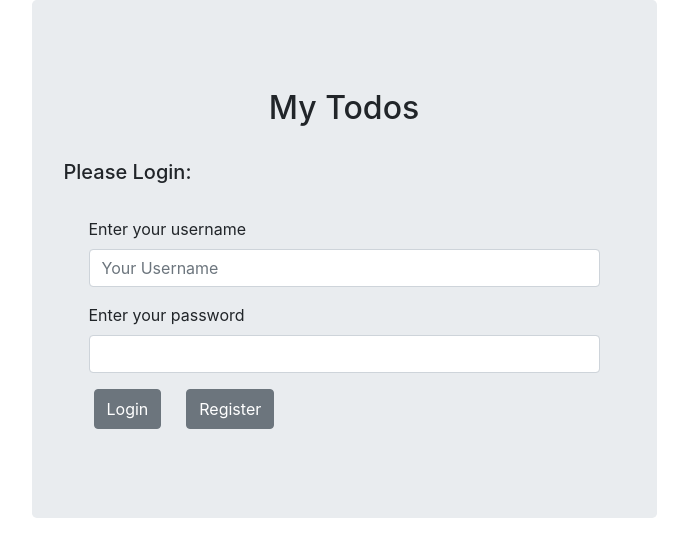
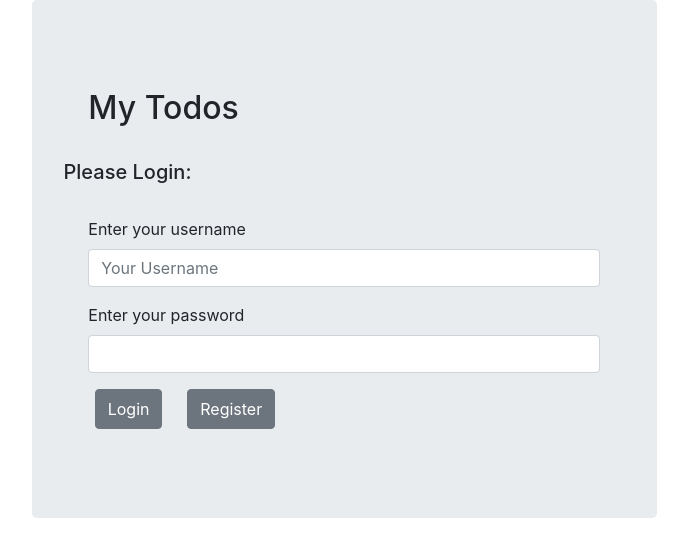
Before and after one commit to metamarcdw/python-fullstack-transcrypt, a plain HTML site: page index.html in a window 1280 px wide. Shown: the whole page, without its empty margins (296-984 px from the left). Drawn offline with nearby package versions, Linux system fonts and the light colour scheme.

Commit message:
Make improvements based on work from JS version.

```diff
--- a/index.html
+++ b/index.html
@@ -4,16 +4,12 @@
         <meta charset="utf-8">
         <meta name="viewport" content="width=device-width, initial-scale=1, shrink-to-fit=no">
 
-        <link rel="stylesheet" href="https://maxcdn.bootstrapcdn.com/bootstrap/4.0.0/css/bootstrap.min.css" integrity="sha384-Gn5384xqQ1aoWXA+058RXPxPg6fy4IWvTNh0E263XmFcJlSAwiGgFAW/dAiS6JXm" crossorigin="anonymous">
+        <link rel="stylesheet" href="https://stackpath.bootstrapcdn.com/bootstrap/4.1.3/css/bootstrap.min.css" integrity="sha384-MCw98/SFnGE8fJT3GXwEOngsV7Zt27NXFoaoApmYm81iuXoPkFOJwJ8ERdknLPMO" crossorigin="anonymous">
         <link href="https://maxcdn.bootstrapcdn.com/font-awesome/4.7.0/css/font-awesome.min.css" rel="stylesheet" />
         <link rel="stylesheet" type="text/css" href="styles.css">
     </head>
     <body>
         <div id="root"></div>
-
-        <script src="https://code.jquery.com/jquery-3.2.1.slim.min.js" integrity="sha384-KJ3o2DKtIkvYIK3UENzmM7KCkRr/rE9/Qpg6aAZGJwFDMVNA/GpGFF93hXpG5KkN" crossorigin="anonymous"></script>
-        <script src="https://cdnjs.cloudflare.com/ajax/libs/popper.js/1.12.9/umd/popper.min.js" integrity="sha384-ApNbgh9B+Y1QKtv3Rn7W3mgPxhU9K/ScQsAP7hUibX39j7fakFPskvXusvfa0b4Q" crossorigin="anonymous"></script>
-        <script src="https://maxcdn.bootstrapcdn.com/bootstrap/4.0.0/js/bootstrap.min.js" integrity="sha384-JZR6Spejh4U02d8jOt6vLEHfe/JQGiRRSQQxSfFWpi1MquVdAyjUar5+76PVCmYl" crossorigin="anonymous"></script>
         <script src="bundle.js"></script>
     </body>
 </html>
--- a/styles.css
+++ b/styles.css
@@ -1,33 +1,18 @@
 .padding {
-  padding: 25px;
+  padding: 1.55rem;
 }
 
 .margin {
-  margin-left: 5px;
-  margin-right: 25px;
+  margin-left: .4rem;
+  margin-right: 1.55rem;
 }
 
-.flex-column {
-  display: flex;
-  flex-direction: column;
-}
-
-.flex-center {
-  display: flex;
-  justify-content: center;
-  align-items: center;
-}
-
-.flex-container {
-  display: flex;
-  justify-content: space-around;
+.width-80 {
   width: 80%;
 }
 
-.list-item {
-  display: flex;
-  flex-grow: 1;
-  font-size: 1.3em;
+.font-lg {
+  font-size: 1.3rem;
 }
 
 .red-text {
@@ -39,5 +24,5 @@
 }
 
 .fixed-height {
-  height: 40px
+  height: 2.5rem;
 }
```
